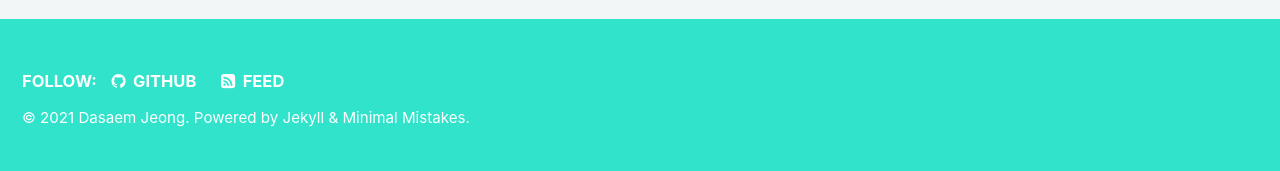
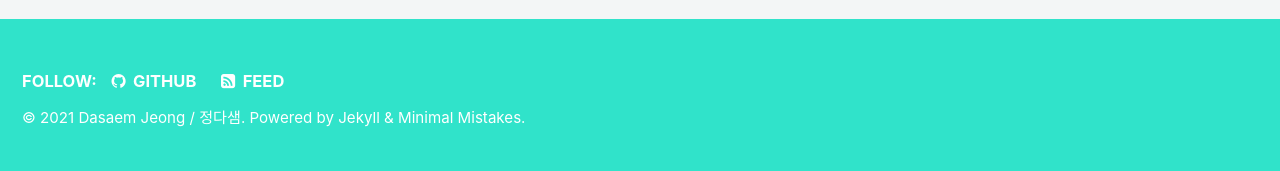
Before and after one commit to jdasam/jdasam.github.io, a Jekyll site: the page built from index.md, in a window 1280 px wide. Shown: the part 1049-1220 px from the top of the page. Built offline with Jekyll 4.4.1, drawn with Linux system fonts in a browser that asks for light colours; the list of posts is cut into pages by our own code.

Commit message:
add Korean name

```diff
--- a/_config.yml
+++ b/_config.yml
@@ -11,7 +11,7 @@ minimal_mistakes_skin    : "mint" #"default" # "air", "aqua", "contrast", "dark"
 locale                   : "en"
 title                    : "Dasaem Jeong"
 title_separator          : "-"
-name                     : "Dasaem Jeong"
+name                     : "Dasaem Jeong / 정다샘"
 description              : "Personal homepage of Dasaem"
 url                      : "https://jdasam.github.io" # the base hostname & protocol for your site e.g. "https://mmistakes.github.io"
 baseurl                  : # the subpath of your site, e.g. "/blog"
```
